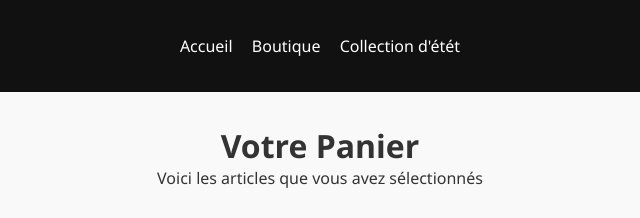
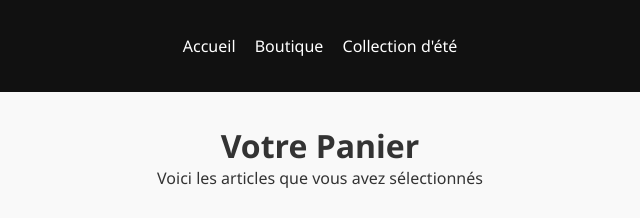
Before and after one commit to lubilacaleb/SRagreable, a plain HTML site: page panier.html in a window 1280 px wide. Shown: the top 218 px of the page, 320-960 px from the left. Drawn offline with Linux system fonts and the light colour scheme.

Commit message:
Update panier.html

```diff
--- a/panier.html
+++ b/panier.html
@@ -71,7 +71,7 @@
     <div class="nav-center">
         <a href="index.html">Accueil</a>
         <a href="boutique.html">Boutique</a>
-        <a href="nouveautes.html">Collection d'étét</a>
+        <a href="nouveautes.html">Collection d'été</a>
     </div>
     <div class="nav-right">
 
```
